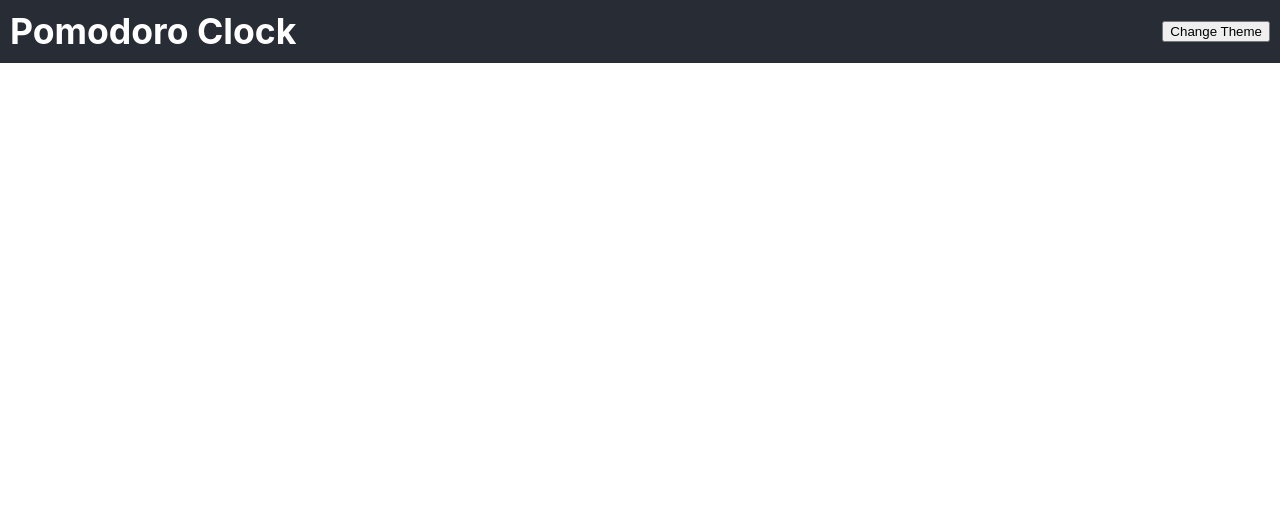
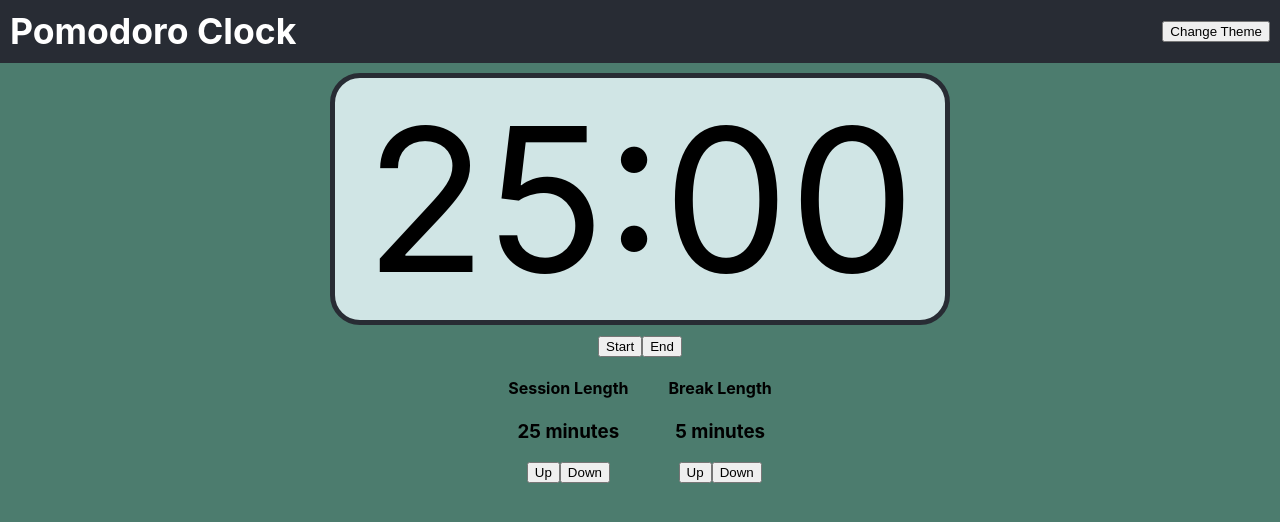
Before and after one commit to IAmJennyZhao/PomodoroTimer, a React (Create React App) app: page / in a window 1280 px wide. Shown: the top 522 px of the page. Built offline with nearby package versions, Linux system fonts and the light colour scheme.

Commit message:
Add in basic components without functionality

```diff
--- a/src/App.css
+++ b/src/App.css
@@ -8,6 +8,41 @@
   flex-direction: row;
   align-items: top;
   justify-content: space-between;
+}
+
+.TimerViewBox {
+  display: flex;
+  justify-content: center;
+  padding:10px;
+}
+
+.TimerView {
+  font-size:200px;
+  border-width:5px;
+  border-style:solid;
+  border-radius:30px;
+  border-color: #282c34;
+  background-color: #d0e5e5;
+  padding-left: 30px;
+  padding-right: 30px;
+}
+
+.PomodoroTimer {
+  background-color: #4c7c6e;
+  display: flex;
+  flex-direction: column;
+  justify-content: flex-start;
+  min-height: 100vh;
+}
+
+.TimerSettings {
+  display: flex;
+  flex-direction: row;
+  justify-content: center;
+}
+
+.TimerSetting{
+  padding-inline: 20px;
 }
 
 .Header-title {
--- a/src/App.js
+++ b/src/App.js
@@ -1,12 +1,100 @@
-import logo from './logo.svg';
 import './App.css';
+import { useState } from 'react';
 
 export default function App() {
   return (
     <div className="App">
       <Header />
+      <PomodoroTimer/>
     </div>
   );
+}
+
+function PomodoroTimer() {
+  const [timerStart, setTimerStart] = useState(Date.now());
+  const [timerLength, setTimerLength] = useState(25 * 60 * 1000); // 25 minutes
+  const [timerStarted, setTimerStarted] = useState(false);
+  const [timeLeft, setTimeLeft] = useState([0, 0]);
+
+  let seconds;
+  let minutes;
+  if (timerStarted)
+  {
+    const total = Date.now() - timerStart;
+    // const remaining = Math.max(0, (timerLength - total));
+    const remaining = (timerLength - total);
+    console.log(remaining);
+    seconds = Math.floor((remaining / 1000) % 60);
+    minutes = Math.floor(total / 1000 / 60);
+    setTimeLeft([minutes, seconds]);
+  } else {
+    seconds = Math.floor((timerLength / 1000)%60);
+    minutes = Math.floor(timerLength / 1000 / 60);
+  }
+  let secondString = seconds.toString().padStart(2, '0');
+
+  function handleStart()
+  {
+    setTimerStarted(true);
+    // TODO: change timer start depending on the time left
+    setTimerStart(Date.now());
+    setTimerLength((minutes*60+seconds)*1000);
+  }
+
+  function handlePause()
+  {
+    setTimerStarted(false);
+  }
+
+  function handleEnd()
+  {
+    setTimerStarted(false);
+  }
+
+  return (
+    <div className='PomodoroTimer'>
+      <TimerView time={minutes + ":" + secondString}/>
+      <TimerFunctions started={timerStarted} handleStart={handleStart} handlePause={handlePause} handleEnd={handleEnd}/>
+      <TimerSettings />
+    </div>
+  )
+}
+
+function TimerView({time}) {
+  return (
+    <div className="TimerViewBox">
+      <div className="TimerView">{time}</div>
+    </div>
+  )
+}
+
+function TimerFunctions({started, handleStart, handlePause, handleEnd}) {
+  return (
+    <div>
+      <button onClick={started ? handlePause : handleStart}>{started ? "Pause": "Start"}</button>
+      <button onClick={handleEnd}>End</button>
+    </div>
+  )
+}
+
+function TimerSettings() {
+  return (
+    <div className="TimerSettings">
+      <TimerSetting name="Session Length" time="25" />
+      <TimerSetting name="Break Length" time="5" />
+    </div>
+  )
+}
+
+function TimerSetting({name, time}) {
+  return (
+    <div className="TimerSetting">
+      <h4>{name}</h4>
+      <h3>{time} minutes</h3>
+      <button>Up</button>
+      <button>Down</button>
+    </div>
+  )
 }
 
 function Header() {
```
